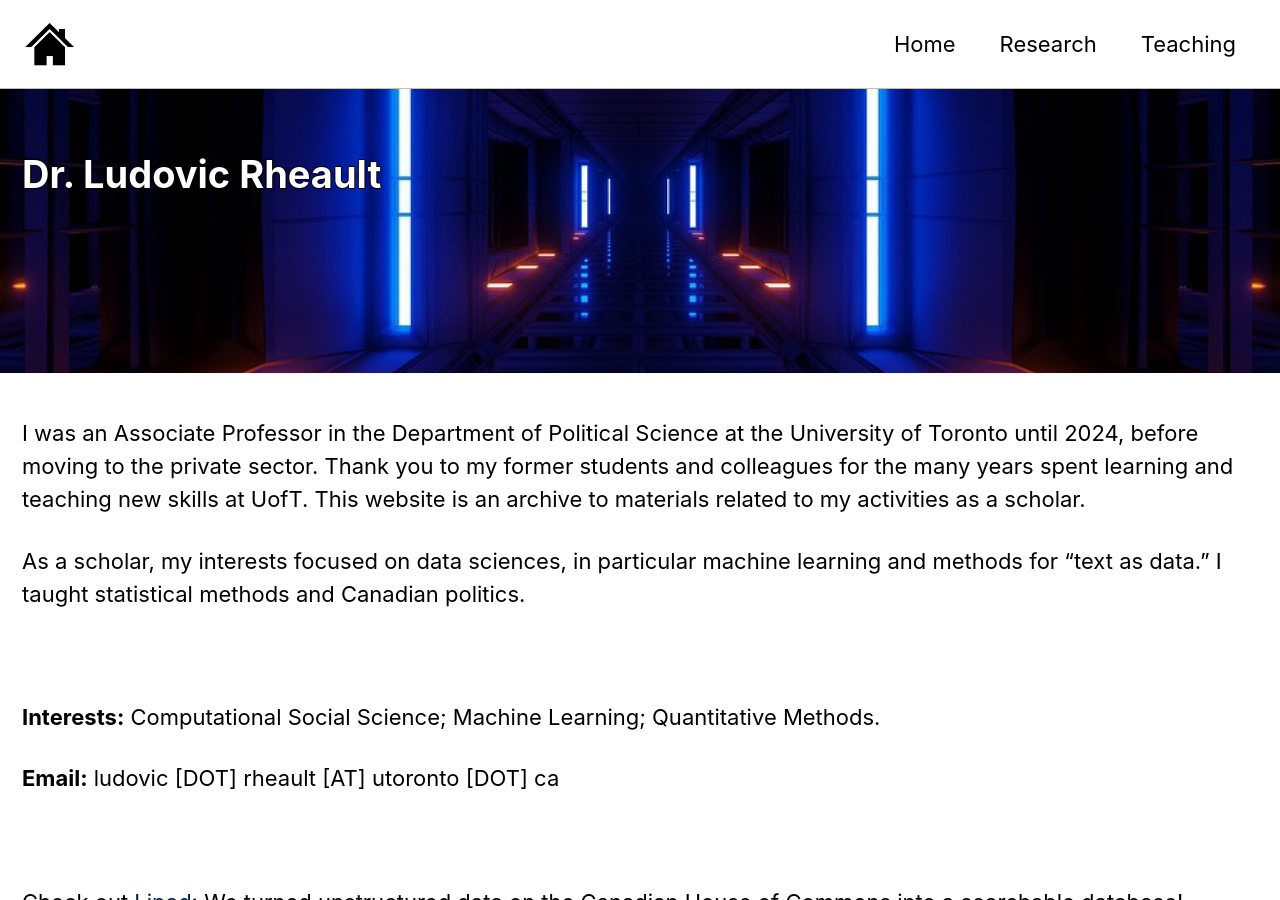
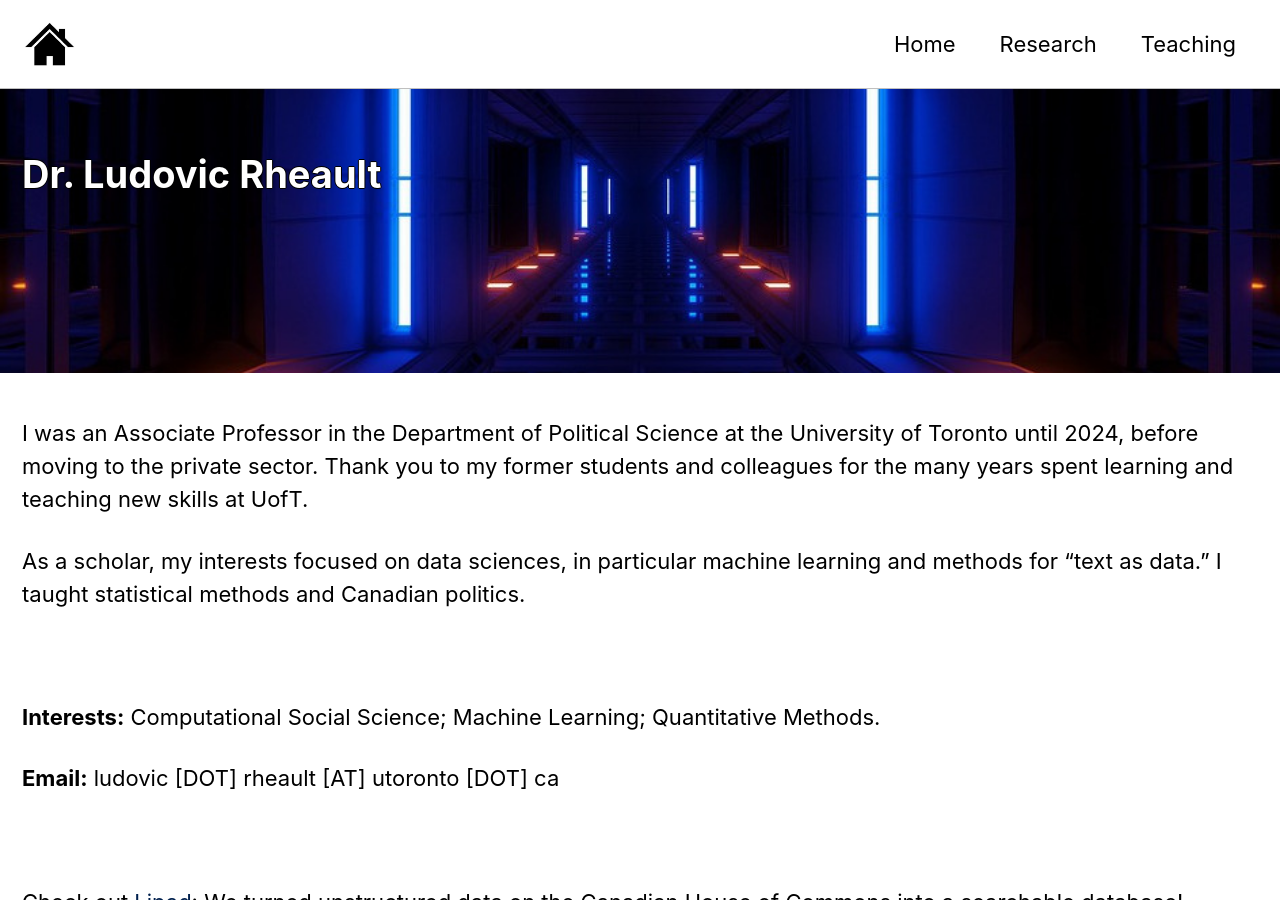
Before and after one commit to lrheault/lrheault.github.io, a Jekyll site: the page built from _pages/home.md, in a window 1280 px wide and 900 px high. Built offline with Jekyll 4.4.1, drawn with Linux system fonts in a browser that asks for light colours; cached includes are drawn as plain includes; nearby versions of some CDN libraries.

Commit message:
Update home.md

```diff
--- a/_pages/home.md
+++ b/_pages/home.md
@@ -7,7 +7,7 @@ header:
 excerpt: <br/>
 ---
 
-I was an Associate Professor in the Department of Political Science at the University of Toronto until 2024, before moving to the private sector. Thank you to my former students and colleagues for the many years spent learning and teaching new skills at UofT. This website is an archive to materials related to my activities as a scholar.
+I was an Associate Professor in the Department of Political Science at the University of Toronto until 2024, before moving to the private sector. Thank you to my former students and colleagues for the many years spent learning and teaching new skills at UofT.
 
 As a scholar, my interests focused on data sciences, in particular machine learning and methods for "text as data." I taught statistical methods and Canadian politics.
 
```
